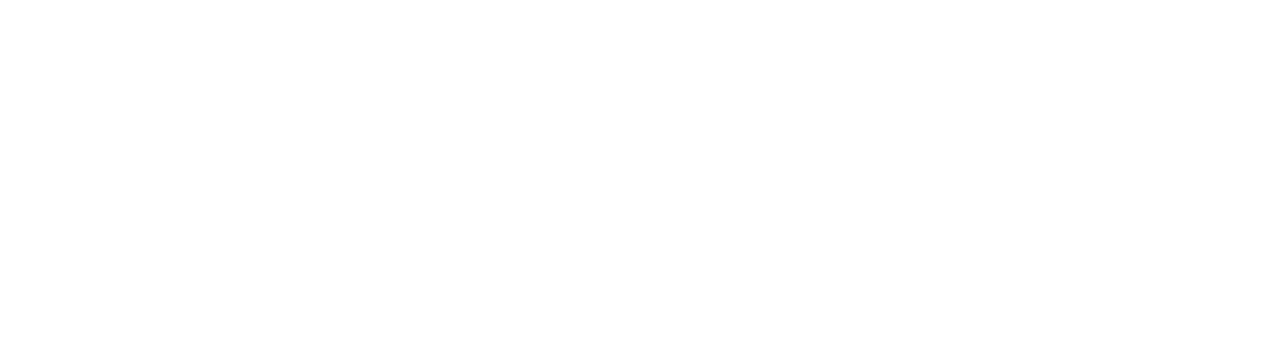
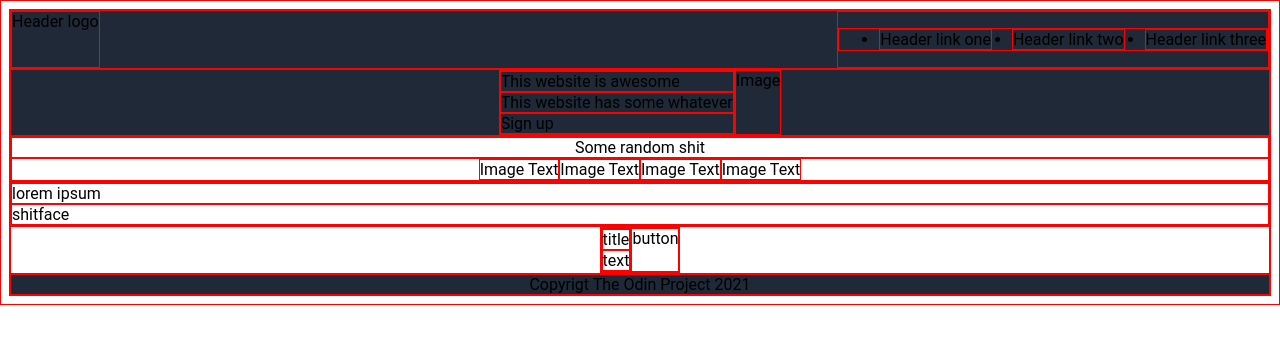
Before and after one commit to Jokieh/foundations-landing-page, a plain HTML site: page index.html in a window 1280 px wide. Drawn offline with Linux system fonts and the light colour scheme.

Commit message:
progress

```diff
--- a/index.html
+++ b/index.html
@@ -5,8 +5,95 @@
     <meta http-equiv="X-UA-Compatible" content="IE=edge">
     <meta name="viewport" content="width=device-width, initial-scale=1.0">
     <title>Document</title>
+    <link rel="stylesheet" href="style.css">
 </head>
 <body>
+    <div class="header">
+        <div class="header-logo">
+            Header logo
+        </div>
+        <div class="header-links">
+            <ul>
+                <li>Header link one</li>
+                <li>Header link two</li>
+                <li>Header link three</li>
+            </ul>
+        </div>
+    </div>
 
+    <div class="container-1">
+        <div class="container-1-left">
+            <div class="container-1-left-title">
+                This website is awesome
+            </div>
+            <div class="container-1-left-text">
+                This website has some whatever
+            </div>
+            <div class="container-1-left-button">
+                Sign up
+            </div>
+        </div>
+        <div class="container-1-right">
+            Image
+        </div>
+    </div>
+
+    <div class="container-2">
+        <div class="container-2-title">
+            Some random shit
+        </div>
+        <div class="container-2-cards">
+            <div class="card">
+                Image
+                Text
+            </div>
+            <div class="card">
+                Image
+                Text
+            </div>
+            <div class="card">
+                Image
+                Text
+            </div>
+            <div class="card">
+                Image
+                Text
+            </div>
+        </div>
+
+    </div>
+
+    <div class="container-3">
+        <div class="container-3-quote">
+            lorem ipsum
+        </div>
+        <div class="container-3-author">
+            shitface
+        </div>
+
+    </div>
+
+    <div class="container-4">
+        <div class="container-4-box">
+            <div class="container-4-box-textbox">
+                <div class="container-4-box-title">
+                    title
+                </div>
+                <div class="container-4-box-text">
+                    text
+                </div>
+            </div>
+
+            <div class="container-4-box-button">
+                button
+            </div>
+        </div>
+
+    </div>
+
+
+    <div class="footer">
+        Copyrigt The Odin Project 2021
+    </div>
 </body>
 </html>
--- /dev/null
+++ b/style.css
@@ -0,0 +1,135 @@
+* {
+    border: 1px solid red;
+}
+
+body {
+    display: flex;
+    flex-direction: column;
+    font-family: Roboto;
+}
+
+.header {
+    display: flex;
+    flex-direction: row;
+    justify-content: space-between;
+    background-color: #1F2937;
+}
+
+.header-logo {
+    display: flex;
+    justify-self: flex-start;
+}
+
+.header-links {
+    display: flex;
+    justify-self: flex-end;
+}
+
+.header-links ul {
+    display: flex;
+    flex-direction: row;
+    gap: 20px;
+}
+
+.container-1 {
+    display: flex;
+    flex-direction: row;
+    justify-content: center;
+    background-color: #1F2937;
+}
+
+.container-1-left {
+    display: flex;
+    flex-direction: column;
+    justify-content: left;
+}
+
+.container-1-left-title {
+    display: flex;
+    justify-content: left;
+}
+
+.container-1-left-text {
+    display: flex;
+    justify-content: left;
+}
+
+.container-1-left-button {
+    display: flex;
+    justify-content: left;
+}
+
+.container-1-right {
+    display: flex;
+}
+
+.container-2 {
+    display: flex;
+    flex-direction: column;
+    justify-content: center;
+}
+
+.container-2-title {
+    display: flex;
+    justify-content: center;
+}
+
+.container-2-cards {
+    display: flex;
+    flex-direction: row;
+    justify-content: center;
+}
+
+.container-3 {
+    display: flex;
+    flex-direction: column;
+}
+
+.container-3-quote {
+    display: flex;
+    justify-self: left;
+}
+
+.container-3-author {
+    display: flex;
+    justify-self: right;
+}
+
+
+.container-4 {
+    display: flex;
+    justify-content: center;
+}
+
+.container-4-box {
+    display: flex;
+    flex-direction: row;
+}
+
+.container-t-box-textbox {
+    display: flex;
+    flex-direction: column;
+}
+
+.container-4-box-title {
+    display: flex;
+    justify-content: left;
+}
+
+.container-4-box-text {
+    display: flex;
+    justify-content: left;
+}
+
+.container-4-box-button {
+    display: flex;
+    justify-content: right;
+}
+
+.footer {
+
+display: flex;
+justify-content: center;
+justify-self: flex-end;
+background-color: #1F2937;
+}
```
